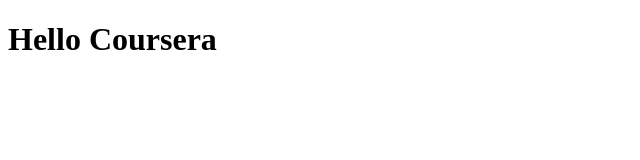
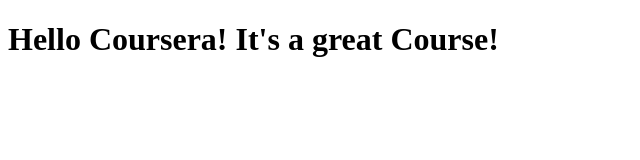
Before and after one commit to unwshdotku/Coursera-Test, a plain HTML site: page site/index.html in a window 1280 px wide. Shown: the whole page, without its empty margins (0-640 px from the left). Drawn offline with Linux system fonts and the light colour scheme.

Commit message:
Small addition to page

```diff
--- a/site/index.html
+++ b/site/index.html
@@ -6,6 +6,6 @@
 	<title>Hello Coursera</title>
 </head>
 <body>
-<h1>Hello Coursera</h1>
+<h1>Hello Coursera!  It's a great Course!</h1>
 </body>
 </html>
```
